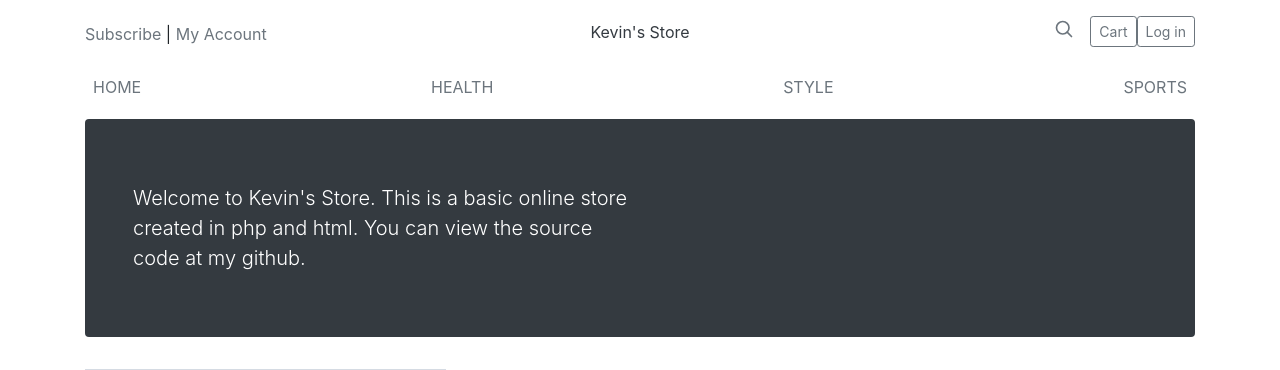
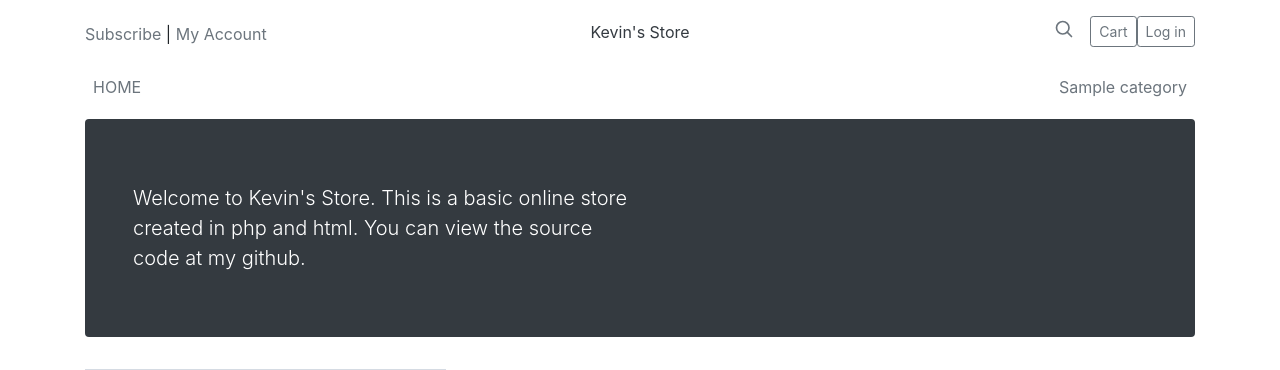
Before and after one commit to MrTKang/BasicShoppingCart, a PHP site: page / in a window 1280 px wide. Shown: the top 370 px of the page. Run offline with PHP 8.4, Linux system fonts and the light colour scheme; tables that the repository leaves empty or names only in its code hold one stand-in row (values such as "Sample post"); grey boxes marked "Sample" are stand-in pictures; some libraries are stand-ins or nearby versions.

Commit message:
added category_product

```diff
--- a/index.php
+++ b/index.php
@@ -38,9 +38,16 @@ require("includes/connection.php");
 			<div class="nav-scroller py-1 mb-2">
 				<nav class="nav d-flex justify-content-between">
 					<a class="p-2 text-muted" href="#">HOME</a>
-					<a class="p-2 text-muted" href="#">HEALTH</a>
-					<a class="p-2 text-muted" href="#">STYLE</a>
-					<a class="p-2 text-muted" href="#">SPORTS</a>
+					<?php
+					$select_categories = "SELECT * FROM categories";
+					$categories_result = $mysqli->query($select_categories);
+
+					while ($category = $categories_result->fetch_array()) {
+					?>
+					<a class="p-2 text-muted" href="index.php?category=<?php echo $category['name'] ?>"><?php echo $category['name'] ?> </a>
+					<?php
+					}
+					?>
 				</nav>
 			</div>
 			<div class="jumbotron p-3 p-md-5 text-white rounded bg-dark">
--- a/products.php
+++ b/products.php
@@ -2,7 +2,16 @@
 	<?php
 	if (!isset($_GET['category'])) {
 		$select_products = "SELECT * FROM products ORDER BY name ASC";
+	} else {
+		$select_products = "SELECT products.name, products.price, products.image, products.product_id FROM products ";
+		$select_products.= "INNER JOIN category_product ";
+		$select_products.= "ON category_product.product_id = products.product_id ";
+		$select_products.= "INNER JOIN categories ";
+		$select_products.= "ON categories.category_id = category_product.category_id WHERE categories.name = '";
+		$select_products.= $_GET['category'];
+		$select_products.= "' ORDER BY name ASC";
 	}
+
 	$select_products_results = $mysqli->query($select_products);
 	while ($product = $select_products_results->fetch_array()) {
 	?>
--- /dev/null
+++ b/sql_scripts/insert_category.sql
@@ -0,0 +1 @@
+INSERT INTO categories (name) VALUES ('STYLE');
```
